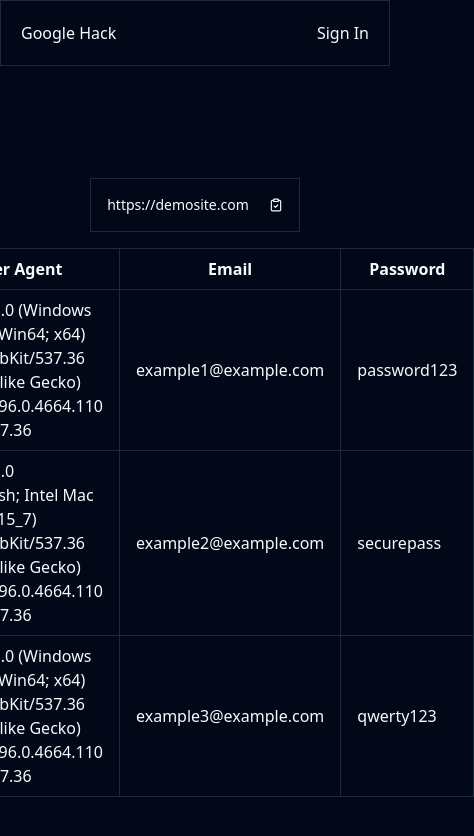
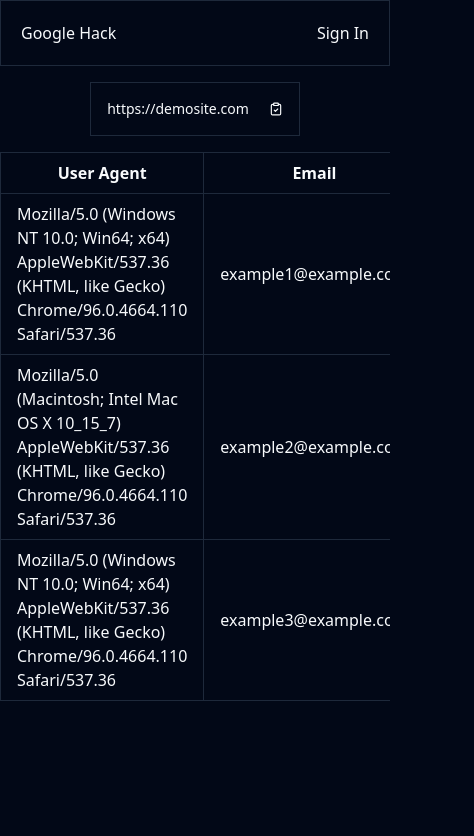
Before and after one commit to KhBayazidAhmed/google-hack, a Next.js app: page /dashboard in a window 390 px wide. Shown: the top 836 px of the page, 474 px wide, since content can reach past the window. Built offline with nearby package versions, Linux system fonts and the light colour scheme.

Commit message:
making the dashboard responsive

```diff
--- a/app/dashboard/page.jsx
+++ b/app/dashboard/page.jsx
@@ -26,10 +26,14 @@ export default function Page() {
     // Add more demo data objects as needed
   ];
   return (
-    <div className="flex items-center flex-col justify-center p-24">
+    <>
+      <div className="flex items-center flex-col justify-center ">
+        <div className="w-full">
           <LinkCopy linkAddress="https://demosite.com" />
+        </div>
+        <div className="w-full sm:w-2/3">
           <div className="overflow-x-auto">
-        <table className="table-auto min-w-full border">
+            <table className="w-full min-w-full border-collapse">
               <thead>
                 <tr>
                   <th className="px-4 border py-2">User Agent</th>
@@ -49,5 +53,7 @@ export default function Page() {
             </table>
           </div>
         </div>
+      </div>
+    </>
   );
 }
--- a/components/LinkCopy.jsx
+++ b/components/LinkCopy.jsx
@@ -16,7 +16,7 @@ export default function LinkCopy({ linkAddress }) {
   const { toast } = useToast();
 
   return (
-    <div className="flex items-center py-4">
+    <div className="flex items-center justify-center py-4">
       <span
         className="text-sm cursor-pointer flex items-center gap-5 font-medium border p-4"
         onClick={() => {
```
Lines whose indentation alone changed are shown as unchanged.
